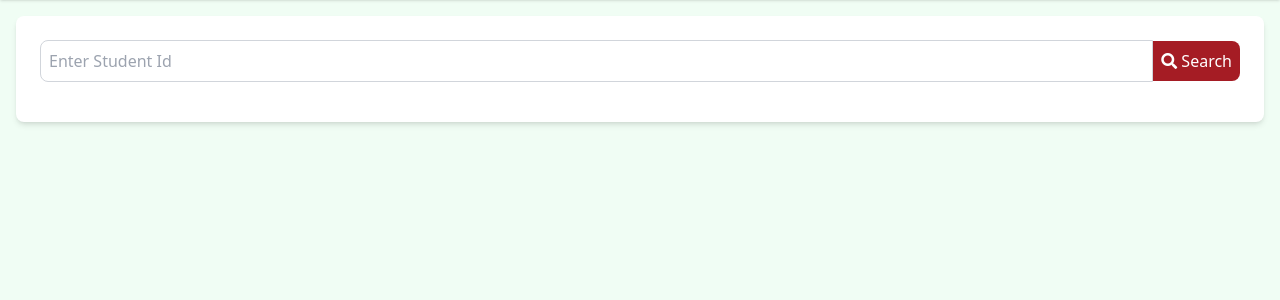
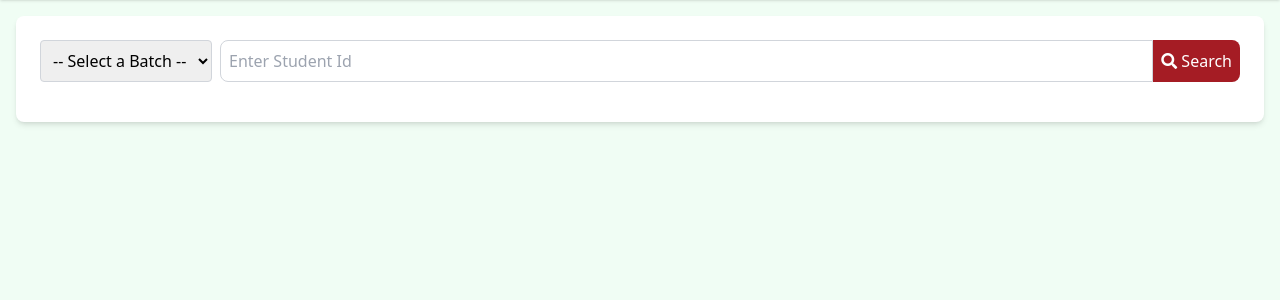
Before and after one commit to CharanTeja-6825/EPICSY23, a Django app: template templates/adminapp/StudentDetails.html in a window 1280 px wide. Shown: the part 75-375 px from the top of the page. Run offline with Django 5.2, Linux system fonts and the light colour scheme; the template is opened without the code that fills it, so the values that code supplies are empty; some libraries are stand-ins or nearby versions.

Commit message:
batch selection in student report

```diff
--- a/templates/adminapp/StudentDetails.html
+++ b/templates/adminapp/StudentDetails.html
@@ -14,12 +14,21 @@
             <form method="post" class="flex flex-col gap-4" onsubmit="return validateForm()">
                 {% csrf_token %}
 
-                <div class="flex items-center">
-                    <input id="rollNumberInput" name="query" class="border border-gray-300 rounded-l-lg p-2 flex-grow" placeholder="Enter Student Id" type="number"
-                        oninput="clearError()" onkeydown="handleKeyPress(event)"/>
-                    <button type="submit" class="text-white p-2 rounded-r-lg" style="background-color:rgb(165, 28, 36);">
-                        <i class="fas fa-search"></i> Search
-                    </button>
+                <div class="flex flex-col md:flex-row md:items-center gap-2">
+                    <select name="batchDropdown" class="border border-gray-300 p-2 rounded w-full md:w-auto" required>
+                        <option disabled selected value="">-- Select a Batch --</option>
+                        {% for batch in batches %}
+                        <option value="{{ batch }}">{{ batch }}</option>
+                        {% endfor %}
+                    </select>
+
+                    <div class="flex flex-grow">
+                        <input id="rollNumberInput" name="query" class="border border-gray-300 rounded-l-lg p-2 flex-grow" placeholder="Enter Student Id" type="number"
+                            oninput="clearError()" onkeydown="handleKeyPress(event)"/>
+                        <button type="submit" class="text-white p-2 rounded-r-lg" style="background-color:rgb(165, 28, 36);">
+                            <i class="fas fa-search"></i> Search
+                        </button>
+                    </div>
                 </div>
 
                 <!-- Error Message for Invalid ID Length -->
```
Also changed, not shown: adminapp/views.py (+21 -11 lines), 1 other file.
